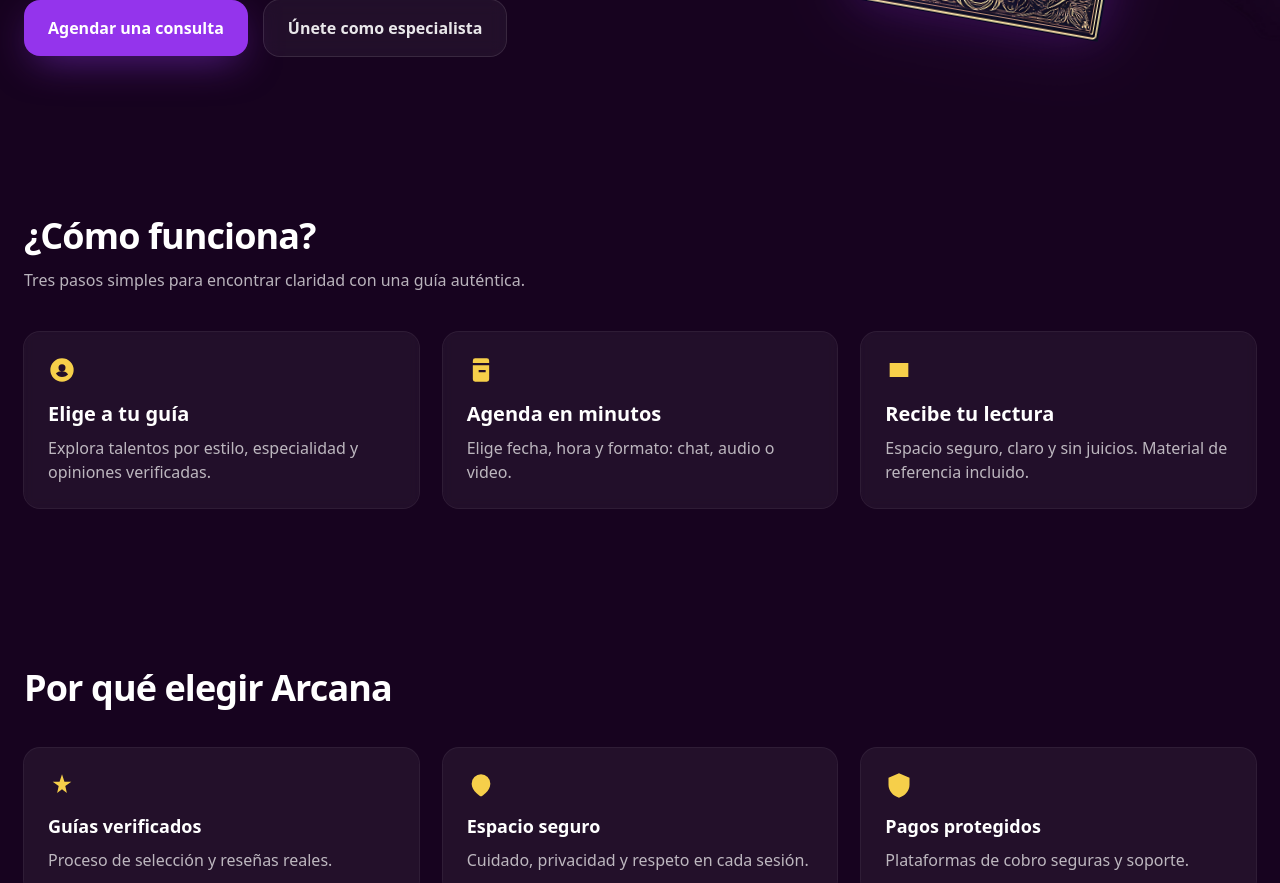
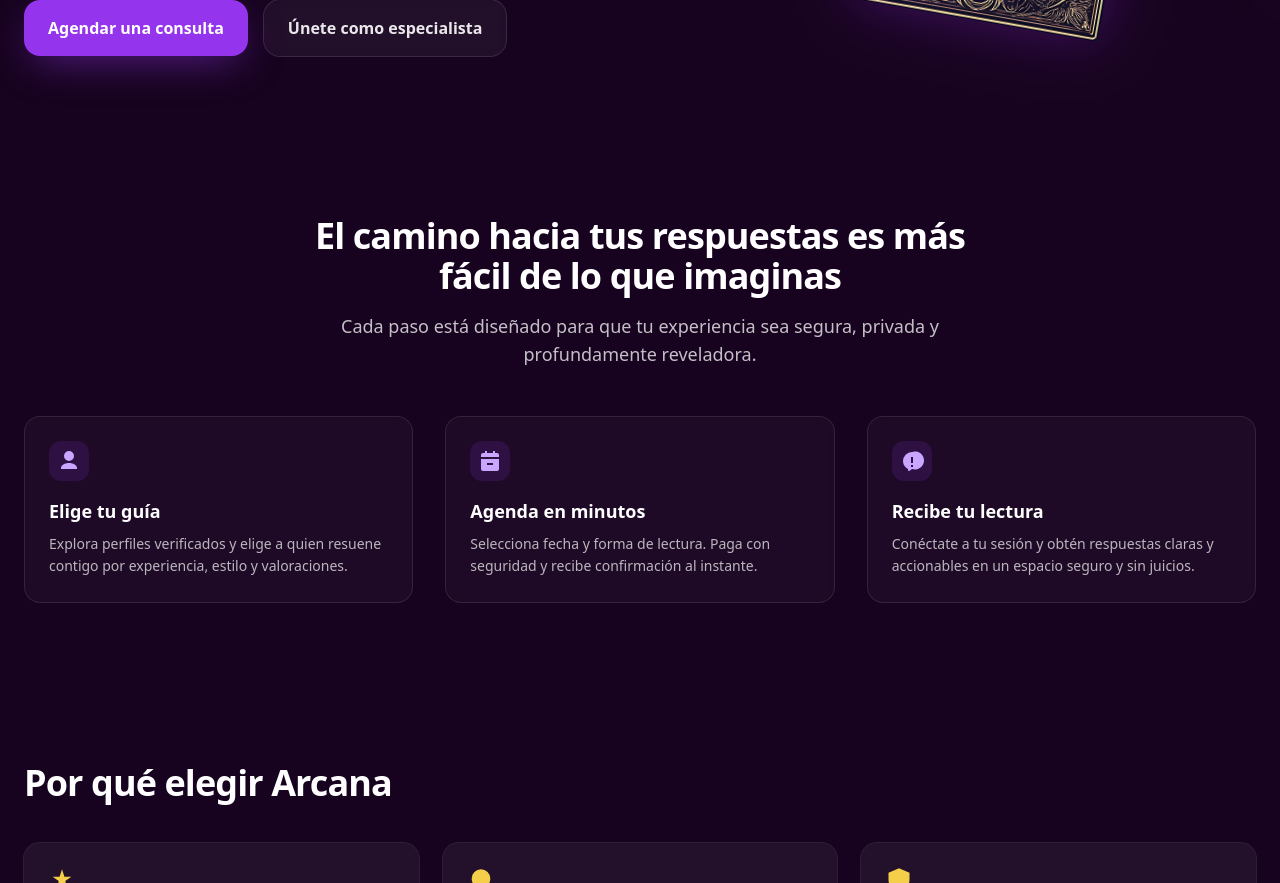
Before and after one commit to arcana302-art/arcana-v2, a Next.js app: page / in a window 1280 px wide. Shown: the part 660-1543 px from the top of the page. Built offline with nearby package versions, Linux system fonts and the light colour scheme.

Commit message:
Update HowItWorks.tsx

```diff
--- a/app/components/HowItWorks.tsx
+++ b/app/components/HowItWorks.tsx
@@ -1,45 +1,63 @@
-'use client';
-
+// app/components/HowItWorks.tsx
 export default function HowItWorks() {
-  const Item = ({
-    title,
-    desc,
-    icon,
-  }: { title: string; desc: string; icon: React.ReactNode }) => (
-    <div className="rounded-2xl bg-white/5 ring-1 ring-white/10 p-6 backdrop-blur-sm hover:bg-white/[0.06] transition-colors">
-      <div className="mb-4">{icon}</div>
-      <h3 className="text-xl font-semibold">{title}</h3>
-      <p className="mt-2 text-white/70">{desc}</p>
-    </div>
-  );
-
-  const ico = (d: string) => (
-    <svg viewBox="0 0 24 24" className="w-7 h-7 text-[#F6CF4A]">
-      <path fill="currentColor" d={d}/>
-    </svg>
-  );
+  const steps = [
+    {
+      title: 'Elige tu guía',
+      desc: 'Explora perfiles verificados y elige a quien resuene contigo por experiencia, estilo y valoraciones.',
+      icon: (
+        <svg viewBox="0 0 24 24" className="h-6 w-6 fill-current">
+          <path d="M12 12a5 5 0 1 0-5-5 5 5 0 0 0 5 5Zm0 2c-4.42 0-8 2.24-8 5v1h16v-1c0-2.76-3.58-5-8-5Z" />
+        </svg>
+      ),
+    },
+    {
+      title: 'Agenda en minutos',
+      desc: 'Selecciona fecha y forma de lectura. Paga con seguridad y recibe confirmación al instante.',
+      icon: (
+        <svg viewBox="0 0 24 24" className="h-6 w-6 fill-current">
+          <path d="M7 2v2H5a2 2 0 0 0-2 2v2h18V6a2 2 0 0 0-2-2h-2V2h-2v2H9V2ZM3 10v10a2 2 0 0 0 2 2h14a2 2 0 0 0 2-2V10Zm6 4h6v2H9Z" />
+        </svg>
+      ),
+    },
+    {
+      title: 'Recibe tu lectura',
+      desc: 'Conéctate a tu sesión y obtén respuestas claras y accionables en un espacio seguro y sin juicios.',
+      icon: (
+        <svg viewBox="0 0 24 24" className="h-6 w-6 fill-current">
+          <path d="M12 3a9 9 0 0 0-9 9 8.94 8.94 0 0 0 4.1 7.5l.9.6V21a1 1 0 0 0 1.6.8l2.4-1.8h.1A9 9 0 1 0 12 3Zm-1 5h2v6h-2Zm0 8h2v2h-2Z" />
+        </svg>
+      ),
+    },
+  ];
 
   return (
-    <section id="como-funciona" className="relative mx-auto max-w-7xl px-6 py-20">
-      <h2 className="text-3xl sm:text-4xl font-extrabold tracking-tight">¿Cómo funciona?</h2>
-      <p className="mt-3 text-white/70 max-w-2xl">Tres pasos simples para encontrar claridad con una guía auténtica.</p>
+    <section id="como-funciona" className="relative bg-[#17031F]">
+      <div className="mx-auto max-w-7xl px-6 py-16 lg:py-20">
+        {/* Título y subtítulo (actualizados) */}
+        <div className="mx-auto max-w-2xl text-center">
+          <h2 className="text-3xl sm:text-4xl font-extrabold tracking-tight text-white">
+            El camino hacia tus respuestas es más fácil de lo que imaginas
+          </h2>
+          <p className="mt-4 text-white/75 text-base sm:text-lg leading-relaxed">
+            Cada paso está diseñado para que tu experiencia sea segura, privada y profundamente reveladora.
+          </p>
+        </div>
 
-      <div className="mt-10 grid grid-cols-1 sm:grid-cols-3 gap-6">
-        <Item
-          title="Elige a tu guía"
-          desc="Explora talentos por estilo, especialidad y opiniones verificadas."
-          icon={ico("M12 2a10 10 0 1 0 .001 20.001A10 10 0 0 0 12 2Zm0 5a3 3 0 1 1 0 6a3 3 0 0 1 0-6Zm0 11c-2.33 0-4.314-1.343-5.196-3.25A6.99 6.99 0 0 1 12 13c2.208 0 4.177.998 5.196 2.75C16.314 16.657 14.33 18 12 18Z")}
-        />
-        <Item
-          title="Agenda en minutos"
-          desc="Elige fecha, hora y formato: chat, audio o video."
-          icon={ico("M7 2h10a2 2 0 0 1 2 2v2H5V4a2 2 0 0 1 2-2Zm12 6H5v12a2 2 0 0 0 2 2h10a2 2 0 0 0 2-2V8Zm-9 4h6v2H10v-2Z")}
-        />
-        <Item
-          title="Recibe tu lectura"
-          desc="Espacio seguro, claro y sin juicios. Material de referencia incluido."
-          icon={ico("M4 6h16v12H4z M8 10h8v2H8z M8 13h5v2H8z")}
-        />
+        {/* Pasos */}
+        <div className="mt-12 grid gap-6 sm:gap-8 sm:grid-cols-2 lg:grid-cols-3">
+          {steps.map((s, i) => (
+            <div
+              key={i}
+              className="rounded-2xl border border-white/10 bg-white/[0.03] p-6 backdrop-blur-sm transition hover:bg-white/[0.05]"
+            >
+              <div className="mb-4 inline-flex h-10 w-10 items-center justify-center rounded-xl bg-[#9434ec]/15 text-[#c9a6ff]">
+                {s.icon}
+              </div>
+              <h3 className="text-white font-semibold text-lg">{s.title}</h3>
+              <p className="mt-2 text-white/70 text-sm leading-relaxed">{s.desc}</p>
+            </div>
+          ))}
+        </div>
       </div>
     </section>
   );
```
